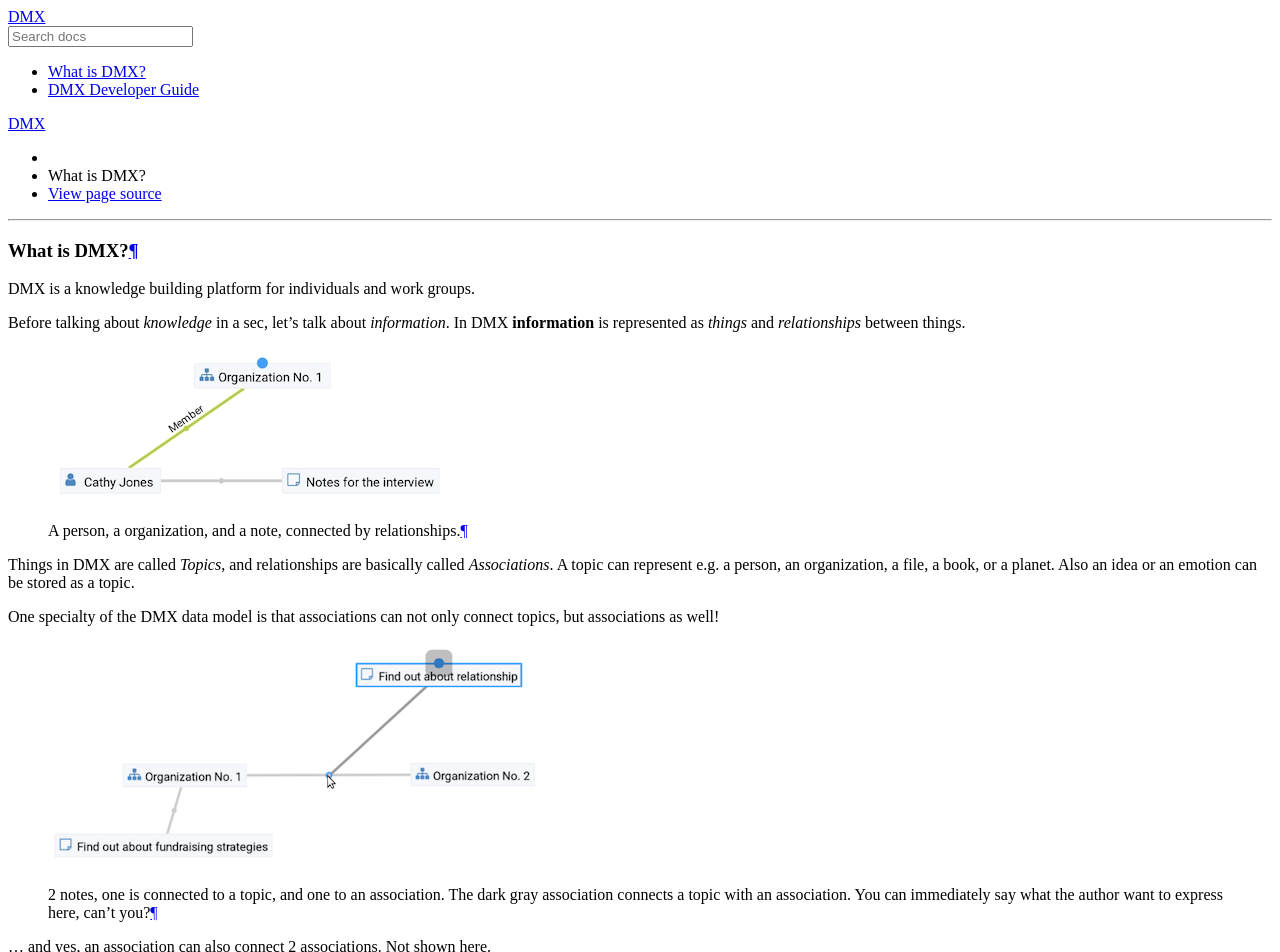
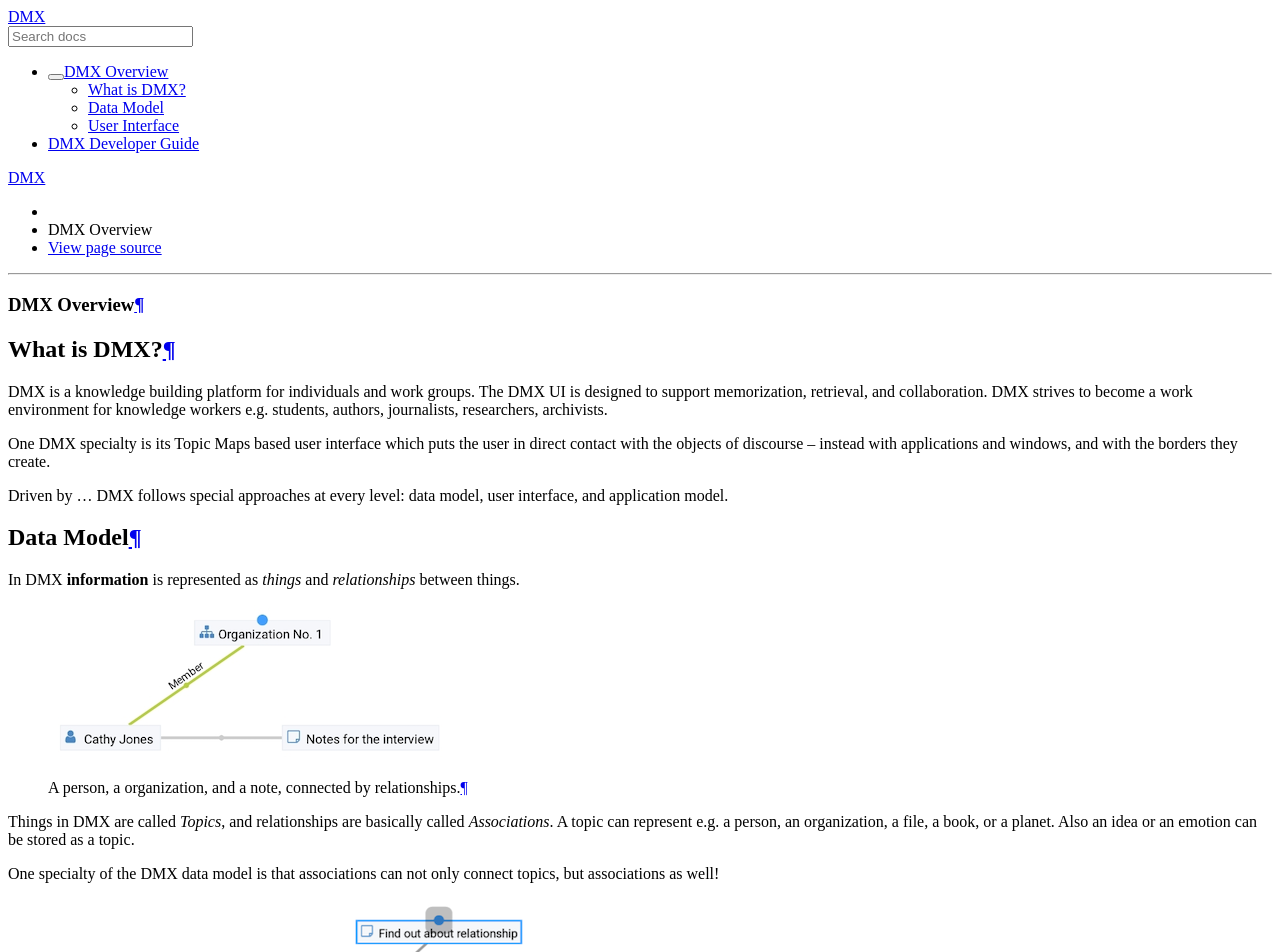
Before and after one commit to dmx-systems/dmx-documentation, a Sphinx documentation site: the page built from docs/intro.rst, in a window 1280 px wide and 1400 px high. Shown: the top 952 px of the window. Built offline with Sphinx 7.4.7 and the Read the Docs theme 2.0.0, drawn with Linux system fonts in a browser that asks for light colours; some of the changed text lies outside the part shown.

Commit message:
Add intro

```diff
--- a/docs/intro.rst
+++ b/docs/intro.rst
@@ -1,12 +1,25 @@
 .. _intro:
 
 ############
-What is DMX?
+DMX Overview
 ############
 
+************
+What is DMX?
+************
+
 DMX is a knowledge building platform for individuals and work groups.
+The DMX UI is designed to support memorization, retrieval, and collaboration.
+DMX strives to become a work environment for knowledge workers e.g. students, authors, journalists, researchers, archivists.
 
-Before talking about *knowledge* in a sec, let's talk about *information*.
+One DMX specialty is its Topic Maps based user interface which puts the user in direct contact with the objects of discourse -- instead with applications and windows, and with the borders they create.
+
+Driven by ... DMX follows special approaches at every level: data model, user interface, and application model.
+
+**********
+Data Model
+**********
+
 In DMX **information** is represented as *things* and *relationships* between things.
 
 .. figure:: _static/organization-association.png
@@ -23,12 +36,16 @@
 
 ... and yes, an association can also connect 2 associations. Not shown here.
 
-DMX can't store **knowledge** though. No machine or software ever can. Knowledge exists in heads.
+**************
+User Interface
+**************
 
-Specialty: the DMX UI is explicitly designed around the user's *situatedness* and supports knowledge building, memorization, and retrieval.
+DMX can't store or display **knowledge**. No machine or software ever can. Knowledge is created in heads, in heads of living creatures who constantly make sense of the situation around, driven by intent, mood, preconceptions etc. Knowledge creation is an *individual* process first of all -- and the design of the DMX UI accomodates that.
+
+The DMX UI handles **information** in a way that *supports* the individual users with knowledge building, memorization, and retrieval.
 
 .. hint::
 
-    This is a documentation rewrite project for DMX 5.2. It is work in progress.
+    This DMX documentation rewrite effort is very young. It started with the advent of DMX 5.2.
 
-    For a more complete documentation see DMX 5.0. Click in the bottom/left corner and under Versions choose ``stable``.
+    In contrast the DMX 5.0 documentation is much more complete. Click the bottom/left corner and choose version ``stable``.
```
